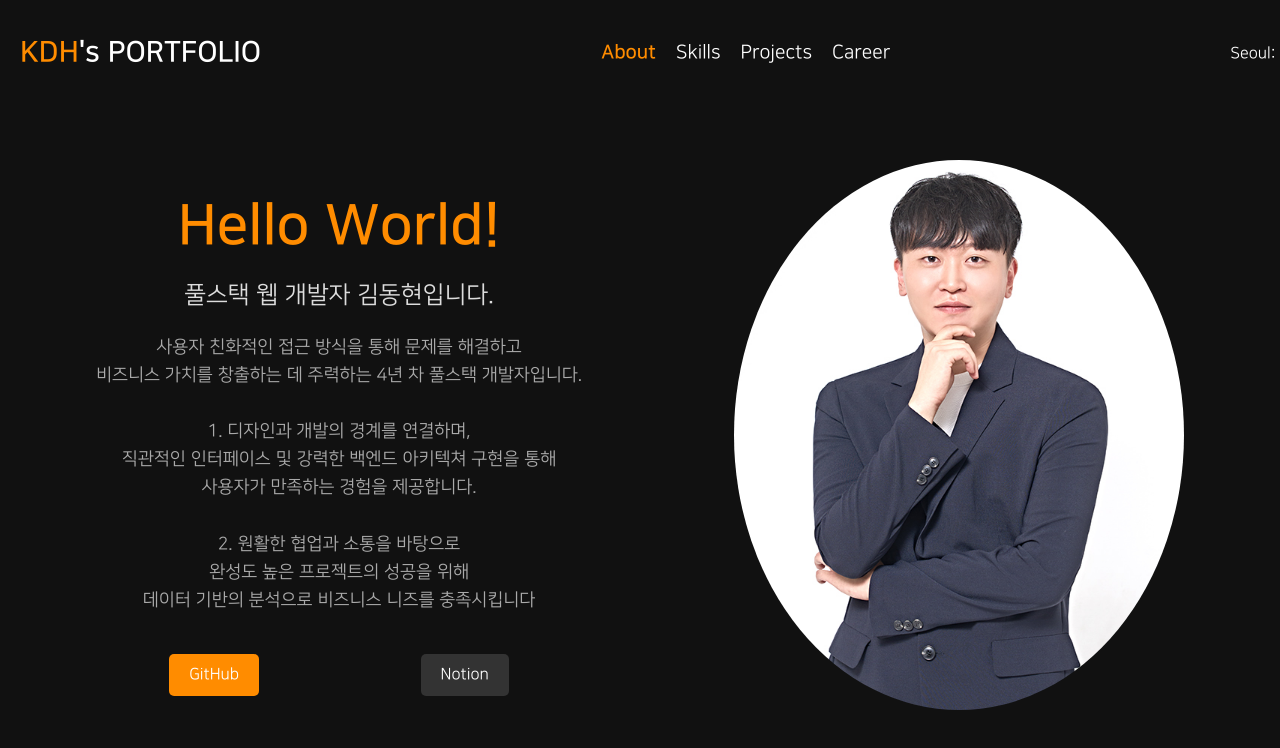
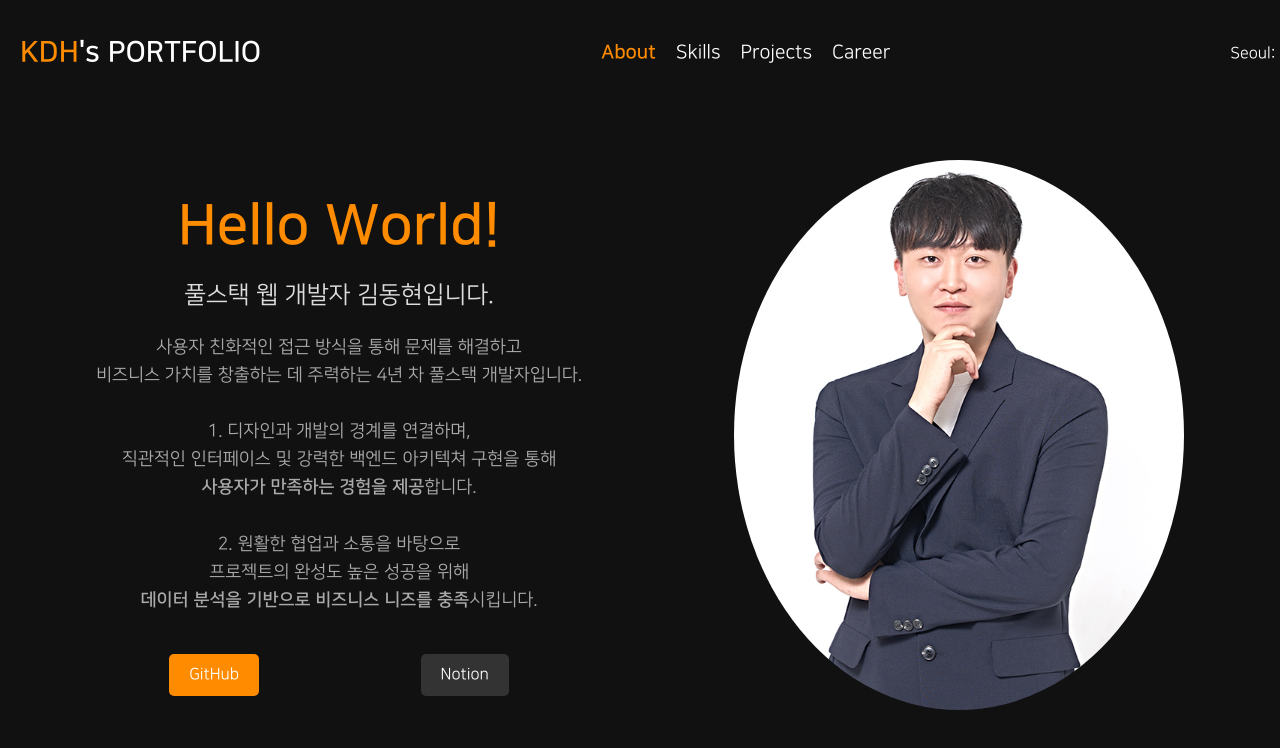
Before and after one commit to DongHyeonKim-tech/portfolio, a Next.js app: page / in a window 1280 px wide. Shown: the top 748 px of the page. Built offline with nearby package versions, Linux system fonts and the light colour scheme; no server answers.

Commit message:
[수정] 소개글 텍스트 일부 bold

```diff
--- a/src/components/About.tsx
+++ b/src/components/About.tsx
@@ -151,11 +151,19 @@ const About: React.FC = () => {
 
           1. 디자인과 개발의 경계를 연결하며,
           직관적인 인터페이스 및 강력한 백엔드 아키텍쳐 구현을 통해
-          사용자가 만족하는 경험을 제공합니다.
+          `}
+          <span style={{ fontWeight: 'bold' }}>
+            사용자가 만족하는 경험을 제공
+          </span>
+          {`합니다.
 
           2. 원활한 협업과 소통을 바탕으로
-          완성도 높은 프로젝트의 성공을 위해
-          데이터 기반의 분석으로 비즈니스 니즈를 충족시킵니다`}
+          프로젝트의 완성도 높은 성공을 위해
+          `}
+          <span style={{ fontWeight: 'bold' }}>
+            데이터 분석을 기반으로 비즈니스 니즈를 충족
+          </span>
+          {`시킵니다.`}
         </Description>
         <SocialLinks>
           <SocialButton
```
